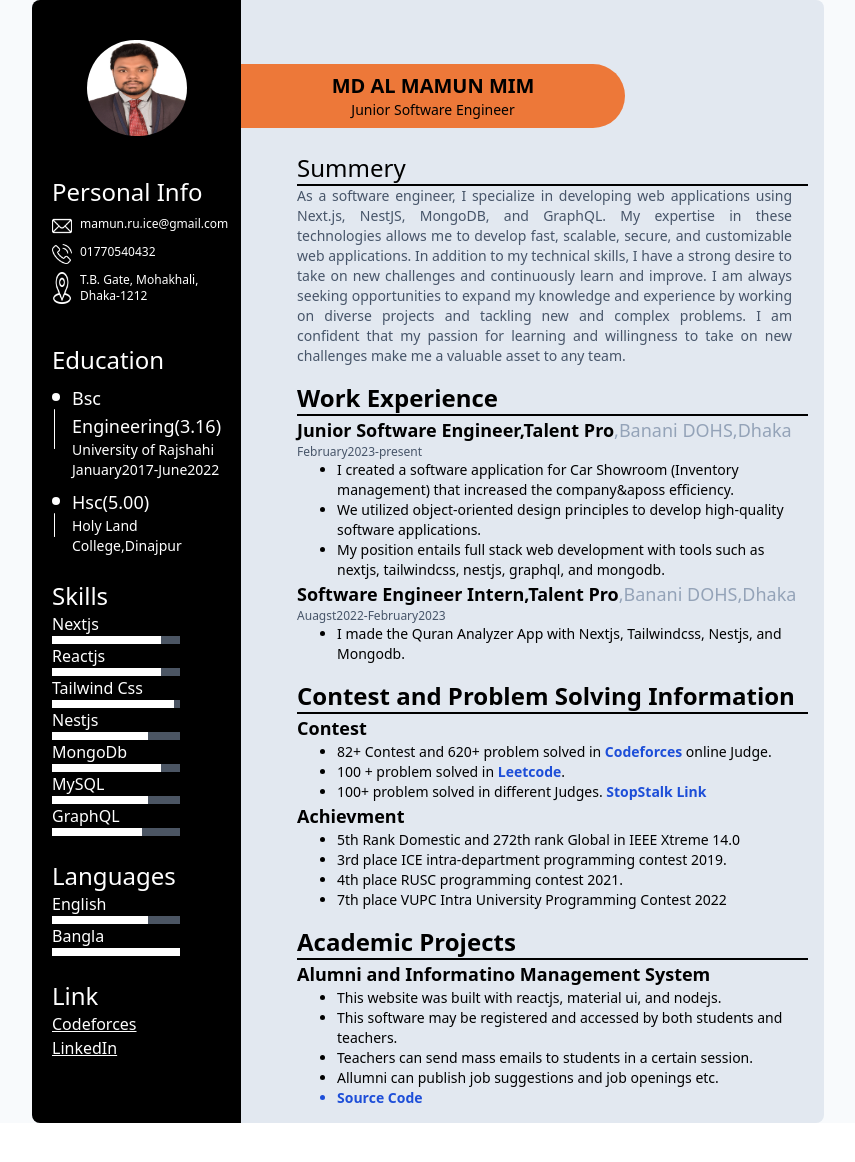
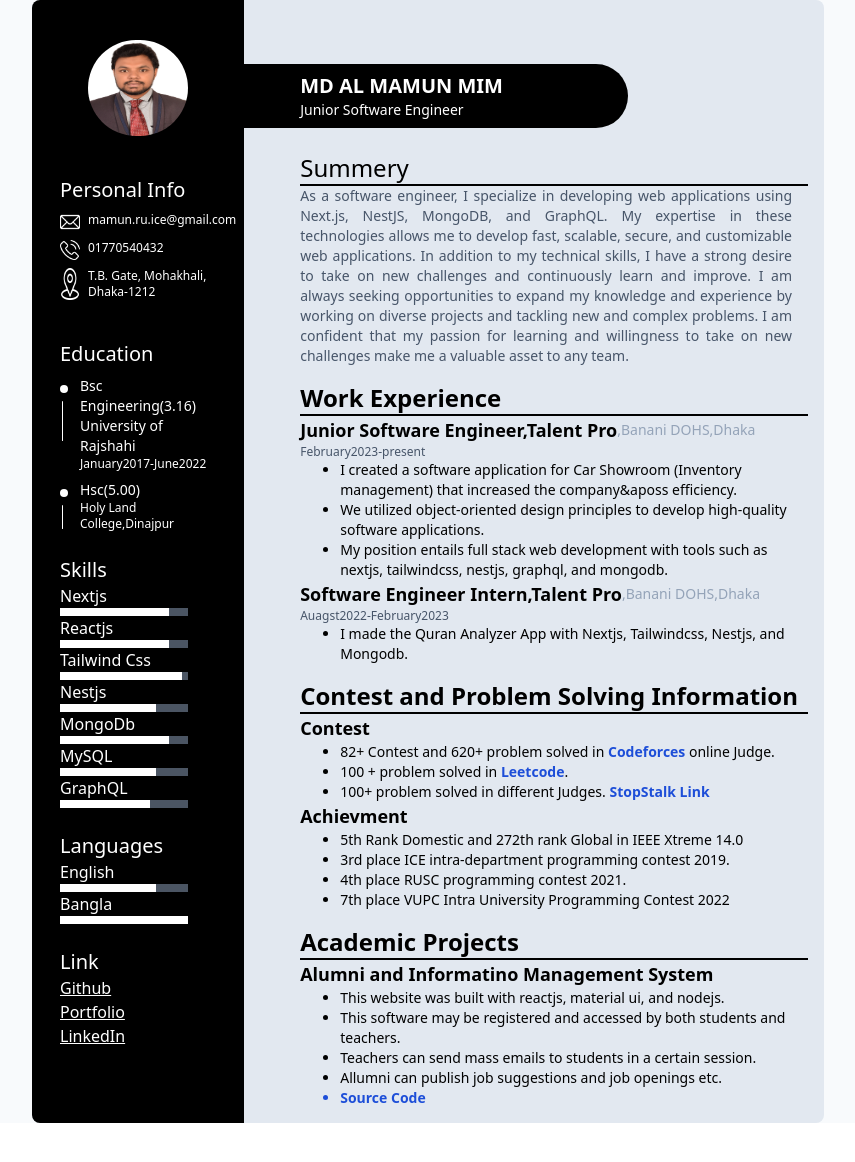
Before and after one commit to MamunsCrafts/CV-APP, a Next.js app: page / in a window 1280 px wide. Shown: the whole page, without its empty margins (212-1067 px from the left). Built offline with nearby package versions, Linux system fonts and the light colour scheme.

Commit message:
color change,alignment,and link add

```diff
--- a/components/experience.tsx
+++ b/components/experience.tsx
@@ -6,7 +6,7 @@ export default function Experience(){
           {" "}
           <div className="flex ">
             <p className="text-lg font-bold"> Junior Software Engineer,Talent Pro</p>{" "}
-            <p className="text-lg text-slate-400">,Banani DOHS,Dhaka</p>
+            <p className="text-sm mt-1 text-slate-400">,Banani DOHS,Dhaka</p>
           </div>
           <p className="text-slate-600 text-xs">February2023-present</p>
           <ul className="list-disc ml-10 text-sm">
@@ -24,7 +24,7 @@ export default function Experience(){
         <div>
           <div className="flex ">
             <p className="text-lg font-bold"> Software Engineer Intern,Talent Pro</p>{" "}
-            <p className="text-lg text-slate-400">,Banani DOHS,Dhaka</p>
+            <p className="text-sm mt-1 text-slate-400">,Banani DOHS,Dhaka</p>
           </div>
           <p className="text-slate-600 text-xs">Auagst2022-February2023</p>
           <ul className="list-disc ml-10 text-sm">
--- a/components/sidebar.tsx
+++ b/components/sidebar.tsx
@@ -1,7 +1,7 @@
 import Image from 'next/image'
 export default function Sidebar(){
     return (
-      <div className="bg-black text-white w-80  rounded-l-lg ">
+      <div className="bg-black text-white w-80 px-2 rounded-l-lg ">
         <div className="pt-10">
           <Image
             src="/formal.jpg"
@@ -12,7 +12,7 @@ export default function Sidebar(){
           />
         </div>
         <div className="mt-10 mx-5 space-y-2">
-          <p className="text-2xl">Personal Info</p>
+          <p className="text-xl">Personal Info</p>
 
           <div className="flex space-x-2">
             <Image src="/email.png" alt="Picture of Mamun" width={20} height={20} />
@@ -28,16 +28,16 @@ export default function Sidebar(){
           </div>
         </div>
         <div className="mt-10 mx-5 space-y-2">
-          <p className="text-2xl ">Education</p>
+          <p className="text-xl ">Education</p>
           <div className="flex space-x-3">
             <div className="space-y-2">
               <p className="bg-white rounded-full w-2 h-2 text-xs mt-[9px]"></p>
               <p className="bg-white rounded-full w-[1px] h-10 text-xs ml-[2px]"></p>
             </div>
             <div>
-              <p className="text-lg">Bsc Engineering(3.16)</p>
+              <p className="text-sm">Bsc Engineering(3.16)</p>
               <p className="text-sm">University of Rajshahi</p>
-              <p className="text-sm">January2017-June2022</p>
+              <p className="text-xs">January2017-June2022</p>
             </div>
           </div>
           <div className="flex space-x-3">
@@ -46,47 +46,47 @@ export default function Sidebar(){
               <p className="bg-white rounded-full w-[1px] h-6 text-xs ml-[2px]"></p>
             </div>
             <div>
-              <p className="text-lg">Hsc(5.00)</p>
-              <p className="text-sm">Holy Land College,Dinajpur</p>
+              <p className="text-sm">Hsc(5.00)</p>
+              <p className="text-xs">Holy Land College,Dinajpur</p>
             </div>
           </div>
         </div>
 
         <div className="mt-6 mx-5">
-          <p className="text-2xl">Skills</p>
+          <p className="text-xl">Skills</p>
 
           <p>Nextjs</p>
           <div className="w-32 bg-gray-600  h-2  dark:bg-gray-700">
             <div className="bg-white h-2 " style={{ width: "85%" }} />
           </div>
-          <p >Reactjs</p>
+          <p>Reactjs</p>
           <div className="w-32 bg-gray-600  h-2  dark:bg-gray-700">
             <div className="bg-white h-2 " style={{ width: "85%" }} />
           </div>
-          <p >Tailwind Css</p>
+          <p>Tailwind Css</p>
           <div className="w-32 bg-gray-600  h-2  dark:bg-gray-700">
             <div className="bg-white h-2 " style={{ width: "95%" }} />
           </div>
-          <p >Nestjs</p>
+          <p>Nestjs</p>
           <div className="w-32 bg-gray-600  h-2  dark:bg-gray-700">
             <div className="bg-white h-2 " style={{ width: "75%" }} />
           </div>
-          <p >MongoDb</p>
+          <p>MongoDb</p>
           <div className="w-32 bg-gray-600  h-2  dark:bg-gray-700">
             <div className="bg-white h-2 " style={{ width: "85%" }} />
           </div>
-          <p >MySQL</p>
+          <p>MySQL</p>
           <div className="w-32 bg-gray-600  h-2  dark:bg-gray-700">
             <div className="bg-white h-2 " style={{ width: "75%" }} />
           </div>
-          <p >GraphQL</p>
+          <p>GraphQL</p>
           <div className="w-32 bg-gray-600  h-2  dark:bg-gray-700">
             <div className="bg-white h-2 " style={{ width: "70%" }} />
           </div>
         </div>
 
         <div className="mt-6 mx-5">
-          <p className="text-2xl">Languages</p>
+          <p className="text-xl">Languages</p>
           <p>English</p>
           <div className="w-32 bg-gray-600  h-2  dark:bg-gray-700">
             <div className="bg-white h-2 " style={{ width: "75%" }} />
@@ -97,10 +97,24 @@ export default function Sidebar(){
           </div>
         </div>
 
-        <div className="mt-6 mx-5 pb-20">
-          <p className="text-2xl">Link</p>
-          <p className="underline">Codeforces</p>
-          <p className="underline">LinkedIn</p>
+        <div className="mt-6 mx-5 flex-col pb-20">
+          <p className="text-xl">Link</p>
+
+          <p>
+            <a href="https://github.com/Mamun1646" className="underline text-sx">
+              Github
+            </a>
+          </p>
+          <p>
+            <a href="https://portfolio-delta-five-81.vercel.app/" className="underline text-sx">
+              Portfolio
+            </a>
+          </p>
+          <p>
+            <a href="https://www.linkedin.com/in/almamunmim1611177146/" className="underline text-sx">
+              LinkedIn
+            </a>
+          </p>
         </div>
       </div>
     )
--- a/pages/index.tsx
+++ b/pages/index.tsx
@@ -18,22 +18,21 @@ export default function Home() {
         <link rel="icon" href="/favicon.ico" />
       </Head>
       <div className="flex w-[792px] h-[1123px] mx-auto  mb-10 bg-slate-200 pr-4 rounded-lg">
-      {/* <div className="flex "> */}
+        {/* <div className="flex "> */}
         <Sidebar />
         <div>
-          <div className="bg-[#ed7839] h-16 rounded-r-full py-2  text-xl w-96 text-center mt-16">
-           <p className="font-semibold">MD AL MAMUN MIM</p>
-           <p className="text-sm">Junior Software Engineer</p>
+          <div className="bg-black h-16 rounded-r-full py-2 text-white  text-xl w-96  mt-16">
+            <p className="font-semibold ml-14">MD AL MAMUN MIM</p>
+            <p className="text-sm ml-14">Junior Software Engineer</p>
           </div>
           <div className="ml-14 flex-col space-y-4">
-          <Summery />
-          <Experience />
-          <Contest />
-          <Projects/>
+            <Summery />
+            <Experience />
+            <Contest />
+            <Projects />
           </div>
-
         </div>
       </div>
     </div>
-  );
+  )
 }
```
